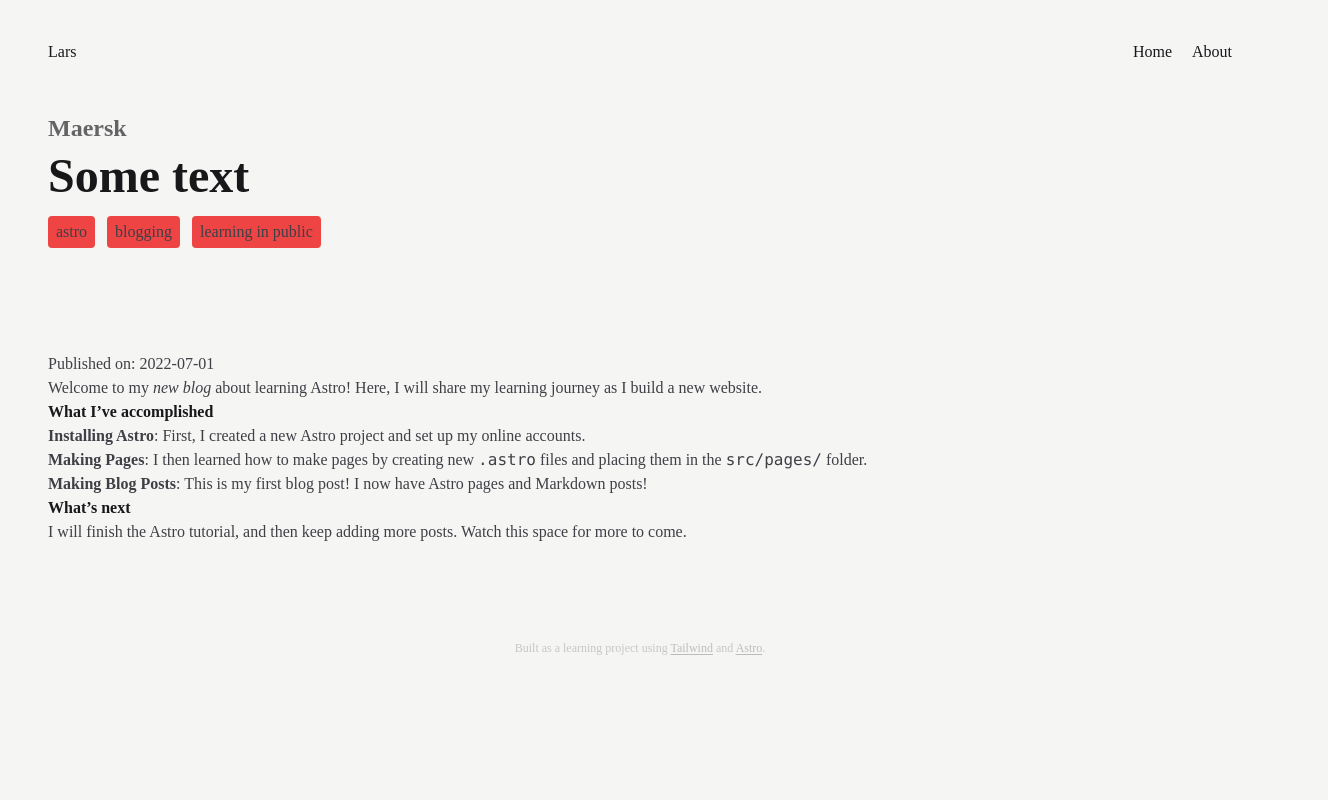
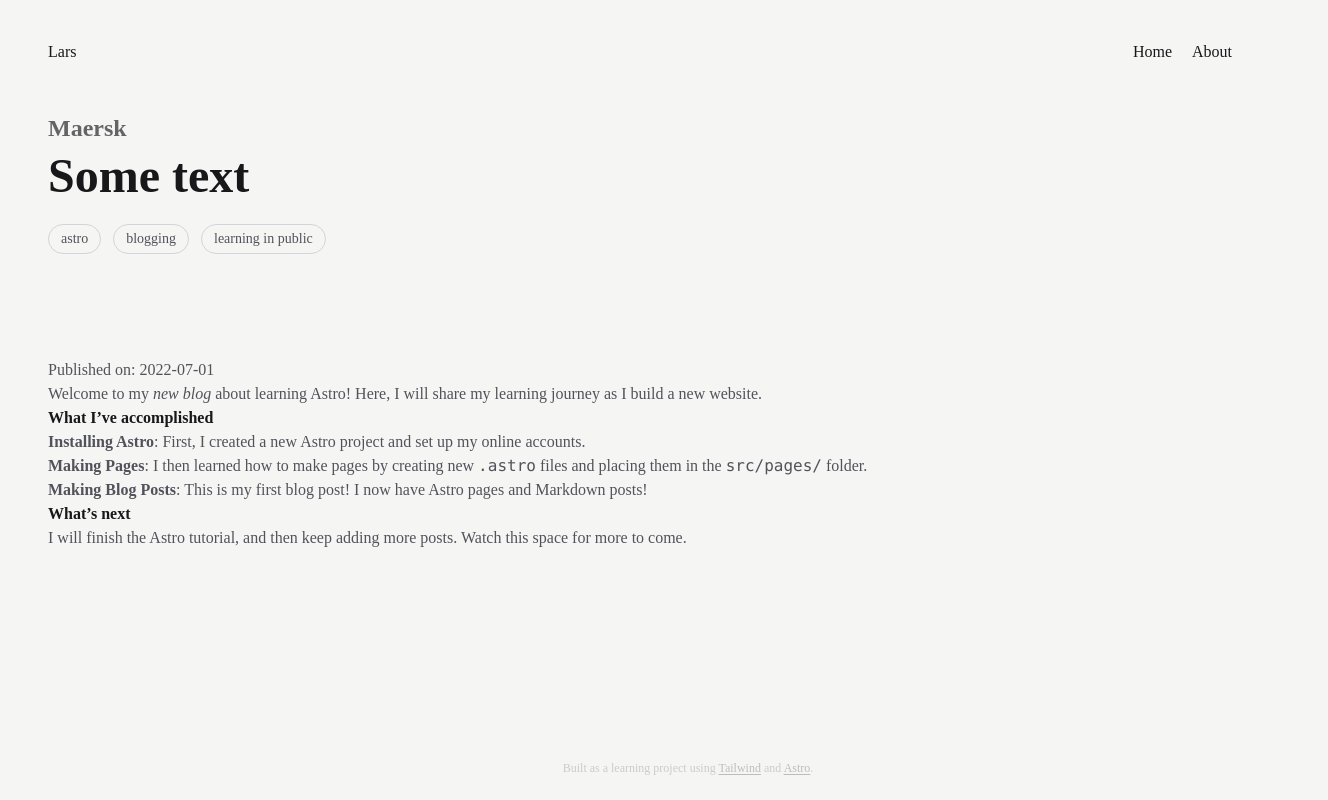
Before and after one commit to liarbeast/Portfolio-2024, an Astro site: page /maersk in a window 1280 px wide. Shown: the whole page, 1328 px wide, since content can reach past the window. Built offline with nearby package versions, Linux system fonts and the light colour scheme; Astro itself is replaced by a stand-in of ours.

Commit message:
Add tags

```diff
--- a/src/components/Footer.astro
+++ b/src/components/Footer.astro
@@ -2,7 +2,7 @@
 
 ---
 
-<p class="pb-4 pt-24 text-center text-xs opacity-25">
+<p class="absolute bottom-6 w-full text-center text-xs opacity-25">
 	Built as a learning project using <a
 		href="https://tailwindcss.com/"
 		class="underline underline-offset-2">Tailwind</a
--- a/src/components/ProjectCard.astro
+++ b/src/components/ProjectCard.astro
@@ -23,7 +23,7 @@ const { title, summary, tags } = project.data
 		<div class="absolute bottom-0 left-4 opacity-0 group-hover:bottom-2 group-hover:opacity-100">
 			{
 				tags.map((tags) => (
-					<ProjectChip>
+					<ProjectChip variant="on-image">
 						<div slot="tag">{tags}</div>
 					</ProjectChip>
 				))
--- a/src/components/ProjectChip.astro
+++ b/src/components/ProjectChip.astro
@@ -3,7 +3,7 @@ const { variant } = Astro.props
 ---
 
 <div
-	class={`mb-2 mr-2 inline-block rounded px-2 py-1 ${variant === 'red' ? 'bg-red-500' : 'bg-blue-500'}`}
+	class={`  rounded-full mb-2 mr-2 inline-block px-3 py-1 text-sm ${variant === 'on-image' ? 'bg-zinc-900/50 text-zinc-100 backdrop-blur-md' : 'border border-zinc-300 dark:border-zinc-600 dark:text-zinc-100'}`}
 >
 	<slot name="tag" />
 </div>
--- a/src/layouts/BaseLayout.astro
+++ b/src/layouts/BaseLayout.astro
@@ -8,7 +8,7 @@ const { pageTitle } = Astro.props
 
 <html lang="en">
 	<Head pageTitle={pageTitle} />
-	<body class="mx-auto max-w-[2160px] px-6 py-10 md:px-8 lg:px-12">
+	<body class="relative mx-auto min-h-screen max-w-[2160px] px-6 pb-24 pt-10 md:px-8 lg:px-12">
 		<Navigation />
 		<slot />
 		<Footer />
--- a/src/layouts/MarkdownPostLayout.astro
+++ b/src/layouts/MarkdownPostLayout.astro
@@ -9,9 +9,9 @@ const { frontmatter } = Astro.props
 	<Prose>
 		<div class="pb-24 lg:w-2/5">
 			<h1 class="text-2xl opacity-65">{frontmatter.title}</h1>
-			<h2 class="pb-4 pt-2 text-5xl">{frontmatter.description}</h2>
+			<h2 class="pt-2 text-5xl">{frontmatter.description}</h2>
 
-			<div>
+			<div class="pt-6">
 				{
 					frontmatter.tags.map((tag) => (
 						<ProjectChip variant="red">
--- a/src/styles/global.css
+++ b/src/styles/global.css
@@ -4,7 +4,7 @@
 
 @layer base {
     body {
-        @apply bg-stone-100 dark:bg-zinc-900  text-zinc-700 dark:text-zinc-300 font-polysans;
+        @apply bg-stone-100 dark:bg-zinc-900  text-zinc-600 dark:text-zinc-300 font-polysans;
     }
 
 * {
```
